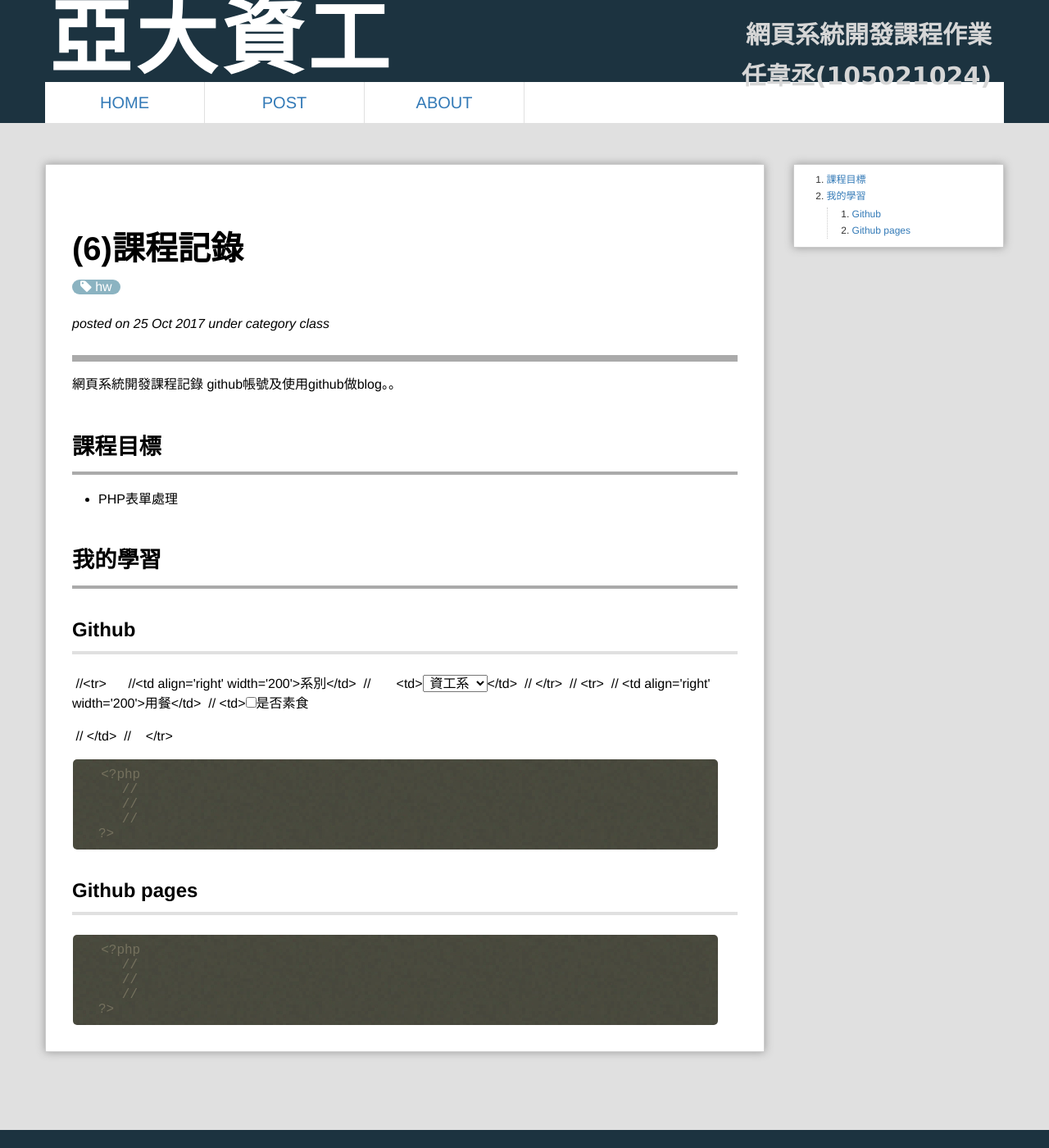
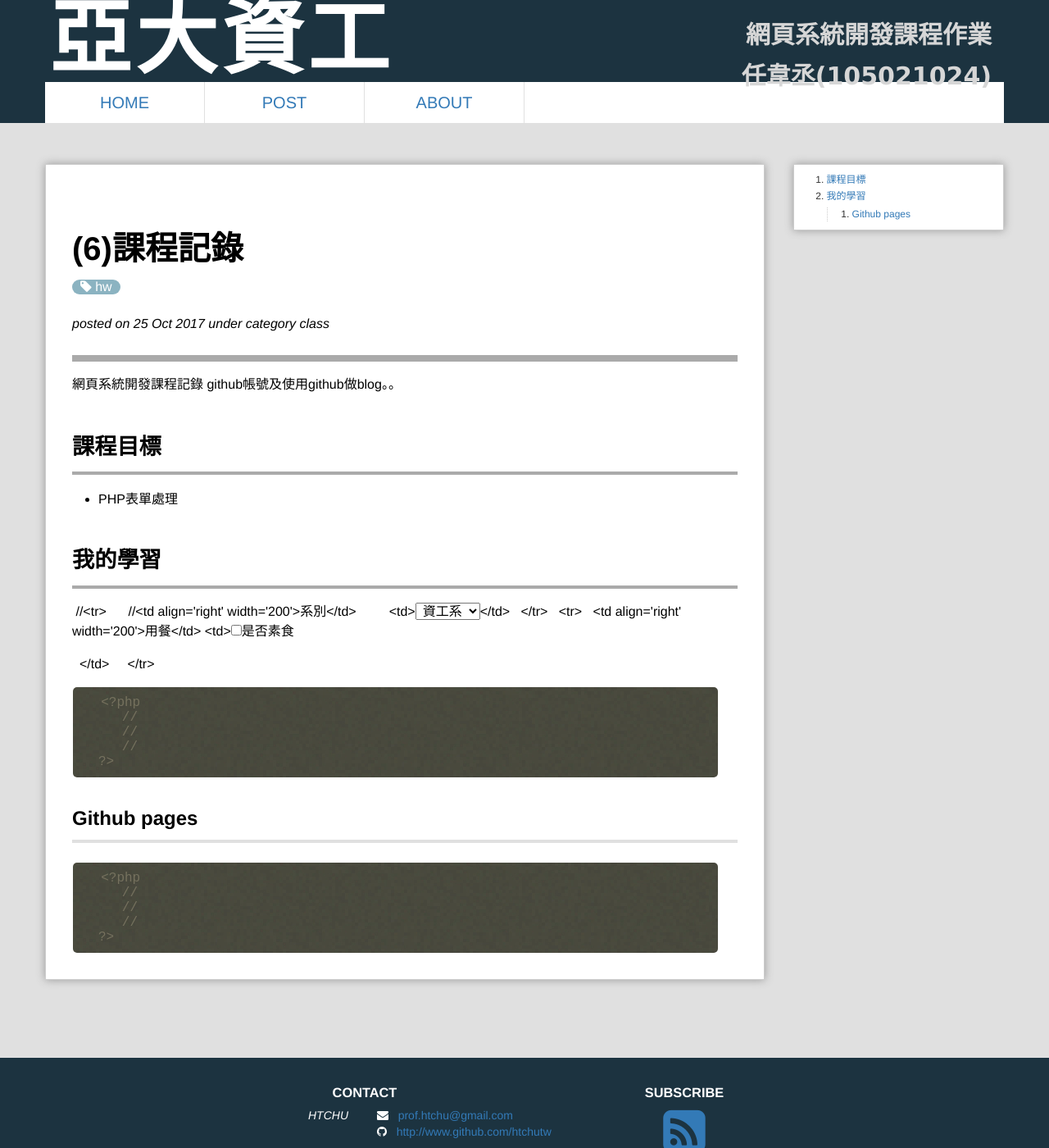
Before and after one commit to wily125/webcourse, a Jekyll site: the page built from _posts/2017-10-25-Class6.md, in a window 1280 px wide and 1400 px high. Shown: the whole window at 82% size. Built offline with Jekyll 4.4.1, drawn with Linux system fonts in a browser that asks for light colours; Markdown is read by kramdown in place of the engine named in the settings; comment, search, counter and statistics services are not loaded.

Commit message:
Update 2017-10-25-Class6.md

````diff
--- a/_posts/2017-10-25-Class6.md
+++ b/_posts/2017-10-25-Class6.md
@@ -14,22 +14,22 @@ github帳號及使用github做blog。。
 
 # 我的學習
 
-##Github
+
  //<tr>
       //<td align='right' width='200'>系別</td>
-  //       <td><select name="YourLocation">
-   //          　<option value="資工">資工系</option>
-   //          　<option value="土木">土木系</option>
-   //          　<option value="商設">商設系</option>
-    //         　<option value="外語">外語系</option>
-  //           </select></td>
-   //  </tr>
-  //   <tr>
-   //      <td align='right' width='200'>用餐</td>
-    //     <td><input type='checkbox' value='葷素' name='SDining'>是否素食
+         <td><select name="YourLocation">
+             <option value="資工">資工系</option>
+             <option value="土木">土木系</option>
+            　<option value="商設">商設系</option>
+            　<option value="外語">外語系</option>
+            </select></td>
+     </tr>
+     <tr>
+         <td align='right' width='200'>用餐</td>
+        <td><input type='checkbox' value='葷素' name='SDining'>是否素食
 
-    //     </td>
- //    </tr>
+         </td>
+    </tr>
 
 
 ```php
````
